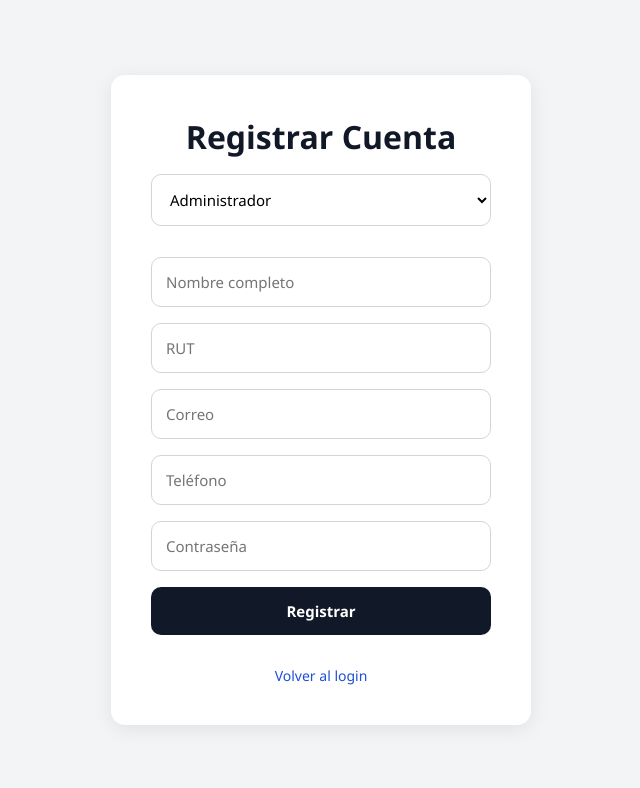
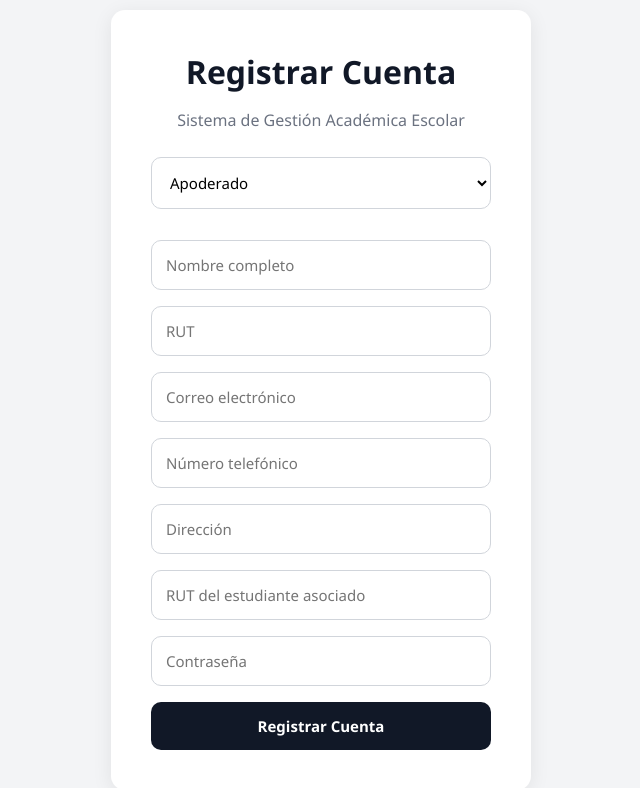
Before and after one commit to b9ruci/web-dev-SIGAE, a React (Vite) app in the folder Fronted/: page /register in a window 1280 px wide. Shown: the top 788 px of the page, without its empty margins (319-959 px from the left). Built offline with nearby package versions, Linux system fonts and the light colour scheme.

Commit message:
Login Register Dashboard Dashboard

```diff
--- a/Fronted/src/pages/auth/Login.jsx
+++ b/Fronted/src/pages/auth/Login.jsx
@@ -18,7 +18,7 @@ function Login() {
       password,
     });
 
-    navigate("/Dashboard");
+    navigate("/dashboard");
   };
 
   return (
--- a/Fronted/src/pages/auth/Register.jsx
+++ b/Fronted/src/pages/auth/Register.jsx
@@ -1,127 +1,272 @@
 import { useState } from "react";
-import { Link } from "react-router-dom";
 
 function Register() {
+  const [tipoUsuario, setTipoUsuario] =
+    useState("apoderado");
 
-  const [rol, setRol] =
-    useState("Administrador");
+  const [nombre, setNombre] = useState("");
+  const [rut, setRut] = useState("");
+  const [correo, setCorreo] = useState("");
+  const [telefono, setTelefono] =
+    useState("");
+  const [direccion, setDireccion] =
+    useState("");
+  const [password, setPassword] =
+    useState("");
+
+  // DOCENTE
+  const [especialidad, setEspecialidad] =
+    useState("");
+
+  const [cargaHoraria, setCargaHoraria] =
+    useState("");
+
+  // FICHA ESTUDIANTE
+  const [curso, setCurso] = useState("");
+
+  const [estadoAcademico, setEstadoAcademico] =
+    useState("");
+
+  // APODERADO
+  const [rutEstudiante, setRutEstudiante] =
+    useState("");
 
   const handleSubmit = (e) => {
     e.preventDefault();
 
-    alert("Usuario registrado");
+    console.log({
+      tipoUsuario,
+      nombre,
+      rut,
+      correo,
+      telefono,
+      direccion,
+      password,
+      especialidad,
+      cargaHoraria,
+      curso,
+      estadoAcademico,
+      rutEstudiante,
+    });
+
+    alert("Usuario registrado correctamente");
   };
 
   return (
     <div className="login-container">
-
       <form
         className="login-form"
         onSubmit={handleSubmit}
       >
-
         <h1>Registrar Cuenta</h1>
 
+        <p>
+          Sistema de Gestión Académica Escolar
+        </p>
+
+        {/* TIPO DE USUARIO */}
+
         <select
-          value={rol}
+          value={tipoUsuario}
           onChange={(e) =>
-            setRol(e.target.value)
+            setTipoUsuario(e.target.value)
           }
         >
-          <option>
+          <option value="administrador">
             Administrador
           </option>
 
-          <option>
+          <option value="docente">
             Docente
           </option>
 
-          <option>
+          <option value="apoderado">
             Apoderado
           </option>
 
-          <option>
-            Estudiante
+          <option value="ficha-estudiante">
+            Ficha de Estudiante
           </option>
         </select>
+
+        {/* DATOS GENERALES */}
 
         <input
           type="text"
           placeholder="Nombre completo"
+          value={nombre}
+          onChange={(e) =>
+            setNombre(e.target.value)
+          }
           required
         />
 
         <input
           type="text"
           placeholder="RUT"
+          value={rut}
+          onChange={(e) =>
+            setRut(e.target.value)
+          }
           required
         />
 
         <input
           type="email"
-          placeholder="Correo"
+          placeholder="Correo electrónico"
+          value={correo}
+          onChange={(e) =>
+            setCorreo(e.target.value)
+          }
           required
         />
 
         <input
           type="text"
-          placeholder="Teléfono"
+          placeholder="Número telefónico"
+          value={telefono}
+          onChange={(e) =>
+            setTelefono(e.target.value)
+          }
           required
         />
 
-        <input
-          type="password"
-          placeholder="Contraseña"
-          required
-        />
+        {/* ADMINISTRADOR */}
 
-        {rol === "Docente" && (
+        {tipoUsuario === "administrador" && (
+          <>
+            <input
+              type="password"
+              placeholder="Contraseña"
+              value={password}
+              onChange={(e) =>
+                setPassword(e.target.value)
+              }
+              required
+            />
+          </>
+        )}
+
+        {/* DOCENTE */}
+
+        {tipoUsuario === "docente" && (
           <>
             <input
               type="text"
               placeholder="Especialidad"
+              value={especialidad}
+              onChange={(e) =>
+                setEspecialidad(
+                  e.target.value
+                )
+              }
             />
 
             <input
               type="number"
-              placeholder="Carga horaria"
+              placeholder="Carga horaria máxima"
+              value={cargaHoraria}
+              onChange={(e) =>
+                setCargaHoraria(
+                  e.target.value
+                )
+              }
+            />
+
+            <input
+              type="password"
+              placeholder="Contraseña"
+              value={password}
+              onChange={(e) =>
+                setPassword(e.target.value)
+              }
+              required
             />
           </>
         )}
 
-        {rol === "Apoderado" && (
-          <input
-            type="text"
-            placeholder="Dirección"
-          />
-        )}
+        {/* APODERADO */}
 
-        {rol === "Estudiante" && (
+        {tipoUsuario === "apoderado" && (
           <>
             <input
               type="text"
-              placeholder="Curso"
+              placeholder="Dirección"
+              value={direccion}
+              onChange={(e) =>
+                setDireccion(
+                  e.target.value
+                )
+              }
             />
 
             <input
               type="text"
-              placeholder="Estado académico"
+              placeholder="RUT del estudiante asociado"
+              value={rutEstudiante}
+              onChange={(e) =>
+                setRutEstudiante(
+                  e.target.value
+                )
+              }
+            />
+
+            <input
+              type="password"
+              placeholder="Contraseña"
+              value={password}
+              onChange={(e) =>
+                setPassword(e.target.value)
+              }
+              required
             />
           </>
         )}
 
+        {/* FICHA DE ESTUDIANTE */}
+
+        {tipoUsuario ===
+          "ficha-estudiante" && (
+          <>
+            <input
+              type="text"
+              placeholder="Curso asociado"
+              value={curso}
+              onChange={(e) =>
+                setCurso(e.target.value)
+              }
+            />
+
+            <select
+              value={estadoAcademico}
+              onChange={(e) =>
+                setEstadoAcademico(
+                  e.target.value
+                )
+              }
+            >
+              <option value="">
+                Estado académico
+              </option>
+
+              <option value="activo">
+                Activo
+              </option>
+
+              <option value="suspendido">
+                Suspendido
+              </option>
+
+              <option value="retirado">
+                Retirado
+              </option>
+            </select>
+          </>
+        )}
+
         <button type="submit">
-          Registrar
+          Registrar Cuenta
         </button>
-
-        <div className="login-links">
-
-          <Link to="/">
-            Volver al login
-          </Link>
-
-        </div>
-
       </form>
     </div>
   );
```
Also changed, not shown: Fronted/src/pages/dashboard/Dashboard.jsx (renamed from Fronted/src/pages/Dashboard/Dashboard.jsx).
